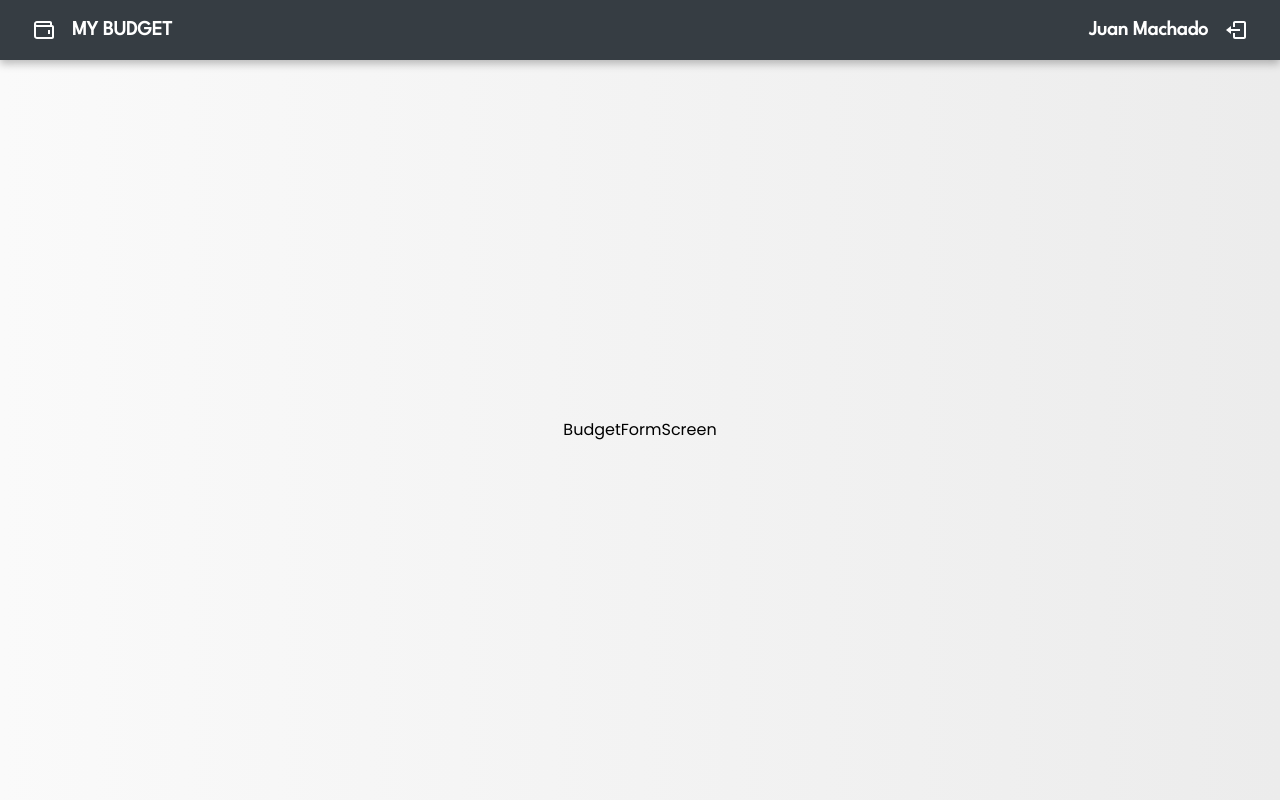
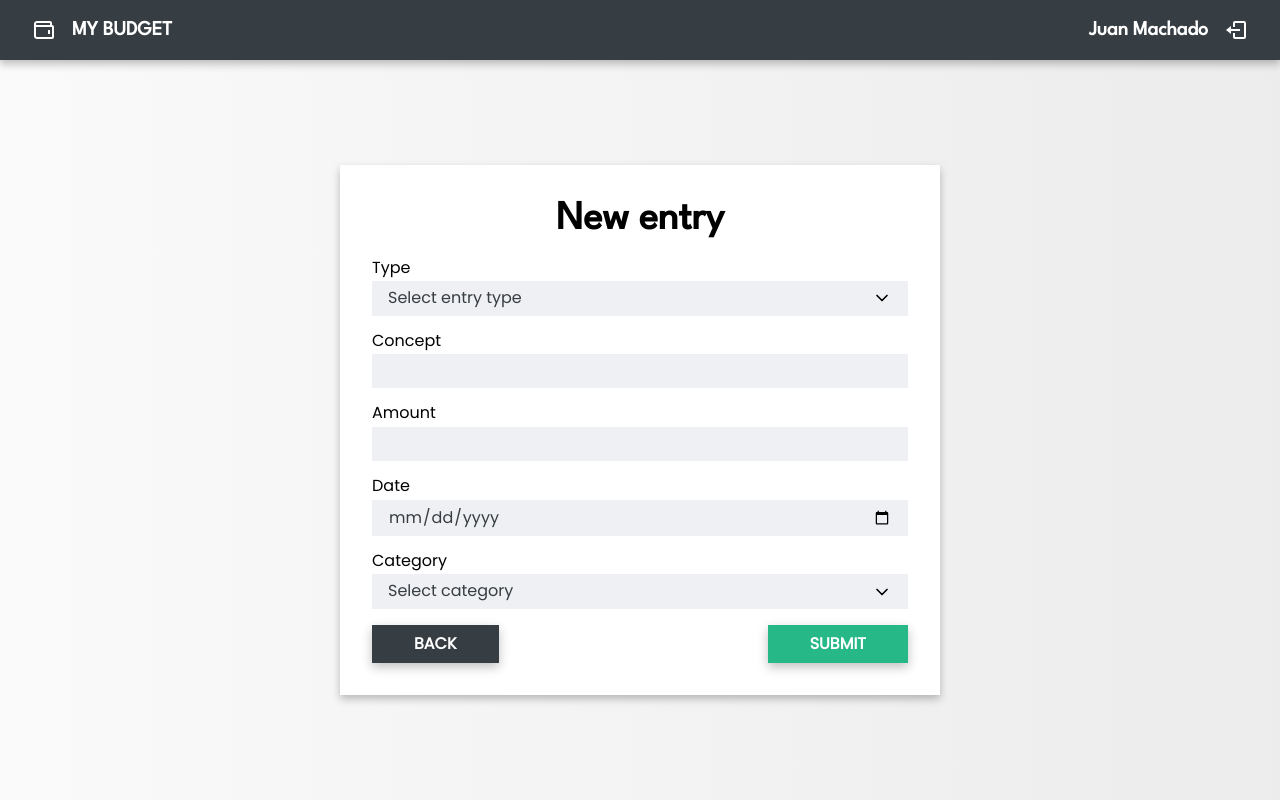
Before and after one commit to juanpmachadob/personal-budget-management, a React (Vite) app in the folder frontend/: page /budget/create in a window 1280 px wide. Built offline with nearby package versions, Linux system fonts and the light colour scheme.

Commit message:
feat(frontend): add budget-form-screen to register or edit budgets

```diff
--- a/frontend/src/App.css
+++ b/frontend/src/App.css
@@ -84,6 +84,11 @@ body {
   border-color: var(--color-white);
 }
 
+.btn-dark-gray {
+  background-color: var(--color-dark-gray);
+  border-color: var(--color-dark-gray);
+}
+
 /* Navbar */
 
 .navbar {
@@ -165,6 +170,21 @@ body {
 
 .form__input--inline {
   width: auto;
+}
+
+.form__buttons {
+  display: flex;
+  flex-direction: column;
+  justify-content: space-between;
+  width: 100%;
+}
+
+.form__buttons .btn {
+  margin-bottom: 1rem;
+}
+
+.form__buttons .btn:last-child {
+  margin-bottom: 0;
 }
 
 /* Form decorators */
@@ -269,9 +289,9 @@ body {
 }
 
 .budget__title {
+  font-family: var(--font-title);
   font-size: 2rem;
   font-weight: bold;
-  font-family: var(--font-title);
 }
 
 .budget__title, .budget__controls .form__input:first-child {
@@ -283,8 +303,8 @@ body {
 }
 
 .budget__totals {
+  border-bottom: 1px solid var(--color-gray);
   padding: 0 2rem 2rem 2rem;
-  border-bottom: 1px solid var(--color-gray);
 }
 
 .budget__total-card {
@@ -310,23 +330,31 @@ body {
 }
 
 .budget__total-card--general {
+  border-color: var(--color-blue);
   color: var(--color-blue);
-  border-color: var(--color-blue);
 }
 
 .budget__total-card--incomes {
+  border-color: var(--color-green);
   color: var(--color-green);
-  border-color: var(--color-green);
 }
 
 .budget__total-card--expenses {
+  border-color: var(--color-red);
   color: var(--color-red);
-  border-color: var(--color-red);
 }
 
 .budget__body {
+  overflow: auto;
   padding: 0 2rem 2rem 2rem;
-  overflow: auto;
+}
+
+/* Budget form */
+
+.budget-form {
+  margin: 2rem 0;
+  max-width: 600px;
+  padding: 2rem;
 }
 
 /* Table */
@@ -369,6 +397,15 @@ body {
 
 @media (min-width: 480px) {
 
+  /* General UI */
+  .form__buttons {
+    flex-direction: row;
+  }
+
+  .form__buttons .btn {
+    margin-bottom: 0;
+  }
+
   /* Navbar */
   .navbar__text--name {
     display: inline-block;
--- a/frontend/src/components/budget/BudgetFormScreen.jsx
+++ b/frontend/src/components/budget/BudgetFormScreen.jsx
@@ -1,6 +1,147 @@
+import { Link } from "react-router-dom";
+import validator from "validator";
+import useForm from "../../hooks/useForm";
+
+const TYPES = ["Income", "Expense"];
+const CATEGORIES = ["Food", "Other"];
+
 const BudgetFormScreen = () => {
+  const [formValues, handleInputChange] = useForm({
+    concept: "",
+    amount: "",
+    date: "",
+    category: "",
+    type: "",
+  });
+  const { concept, amount, date, category, type } = formValues;
+
+  const handleSubmit = (e) => {
+    e.preventDefault();
+    console.log(isFormValid());
+  };
+
+  const isFormValid = () => {
+    if (!validator.isIn(type, TYPES)) {
+      return false;
+    } else if (concept.trim().length === 0) {
+      return false;
+    } else if (concept.trim().length > 32) {
+      return false;
+    } else if (!validator.isNumeric(amount)) {
+      return false;
+    } else if (amount === 0) {
+      return false;
+    } else if (!validator.isDate(date)) {
+      return false;
+    } else if (!validator.isIn(category, CATEGORIES)) {
+      return false;
+    }
+    return true;
+  };
+
   return (
-    <div>BudgetFormScreen</div>
-  )
-}
-export default BudgetFormScreen
+    <section className="card budget-form">
+      <div className="card__body">
+        <h1 className="card__title">
+          New {TYPES.includes(type) ? type.toLowerCase() : "entry"}
+        </h1>
+        <form className="form" onSubmit={handleSubmit}>
+          <div className="form__field">
+            <label htmlFor="type" className="form__label">
+              Type
+            </label>
+            <select
+              className="form__input form__select"
+              name="type"
+              id="type"
+              value={type}
+              onChange={handleInputChange}
+            >
+              <option value="" disabled>
+                Select entry type
+              </option>
+              {TYPES.map((t, index) => {
+                return (
+                  <option key={index} value={t}>
+                    {t}
+                  </option>
+                );
+              })}
+            </select>
+          </div>
+          <div className="form__field">
+            <label htmlFor="concept" className="form__label">
+              Concept
+            </label>
+            <input
+              className="form__input"
+              type="text"
+              name="concept"
+              id="concept"
+              value={concept}
+              onChange={handleInputChange}
+            />
+          </div>
+          <div className="form__field">
+            <label htmlFor="amount" className="form__label">
+              Amount
+            </label>
+            <input
+              className="form__input"
+              type="number"
+              name="amount"
+              id="amount"
+              value={amount}
+              onChange={handleInputChange}
+            />
+          </div>
+          <div className="form__field">
+            <label htmlFor="date" className="form__label">
+              Date
+            </label>
+            <input
+              className="form__input"
+              type="date"
+              name="date"
+              id="date"
+              value={date}
+              onChange={handleInputChange}
+            />
+          </div>
+          <div className="form__field">
+            <label htmlFor="category" className="form__label">
+              Category
+            </label>
+            <select
+              className="form__input form__select"
+              name="category"
+              id="category"
+              value={category}
+              onChange={handleInputChange}
+            >
+              <option value="" disabled>
+                Select category
+              </option>
+              {CATEGORIES.map((c, index) => {
+                return (
+                  <option key={index} value={c}>
+                    {c}
+                  </option>
+                );
+              })}
+            </select>
+          </div>
+          <div className="form__buttons">
+            <Link className="btn btn-dark-gray" to={"/budget"}>
+              Back
+            </Link>
+            <button className="btn btn-green" type="submit">
+              Submit
+            </button>
+          </div>
+        </form>
+      </div>
+    </section>
+  );
+};
+export default BudgetFormScreen;
```
